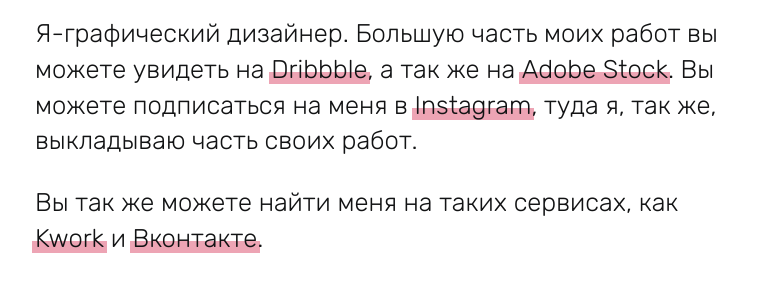
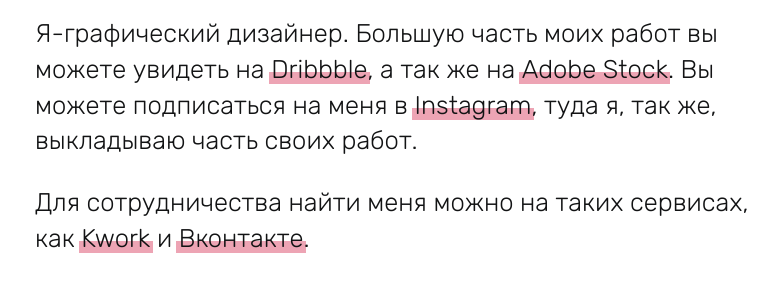
Before and after one commit to slothlovequiet/Margarett, a plain HTML site: page index.html in a window 1280 px wide. Shown: the part 251-542 px from the top of the page, without its empty margins (101-879 px from the left). Drawn offline with Linux system fonts and the light colour scheme.

Commit message:
Update index.html

```diff
--- a/index.html
+++ b/index.html
@@ -62,7 +62,7 @@
       туда я, так же, выкладываю часть своих работ.
     </p>
     <p>
-      Вы так же можете найти меня на таких сервисах, как
+      Для сотрудничества найти меня можно на таких сервисах, как
       <a href="https://kwork.ru/user/margarita131212" target="_blank">Kwork</a> и
       <a href="https://vk.com/id178767201" target="_blank">Вконтакте</a
       >.
```
